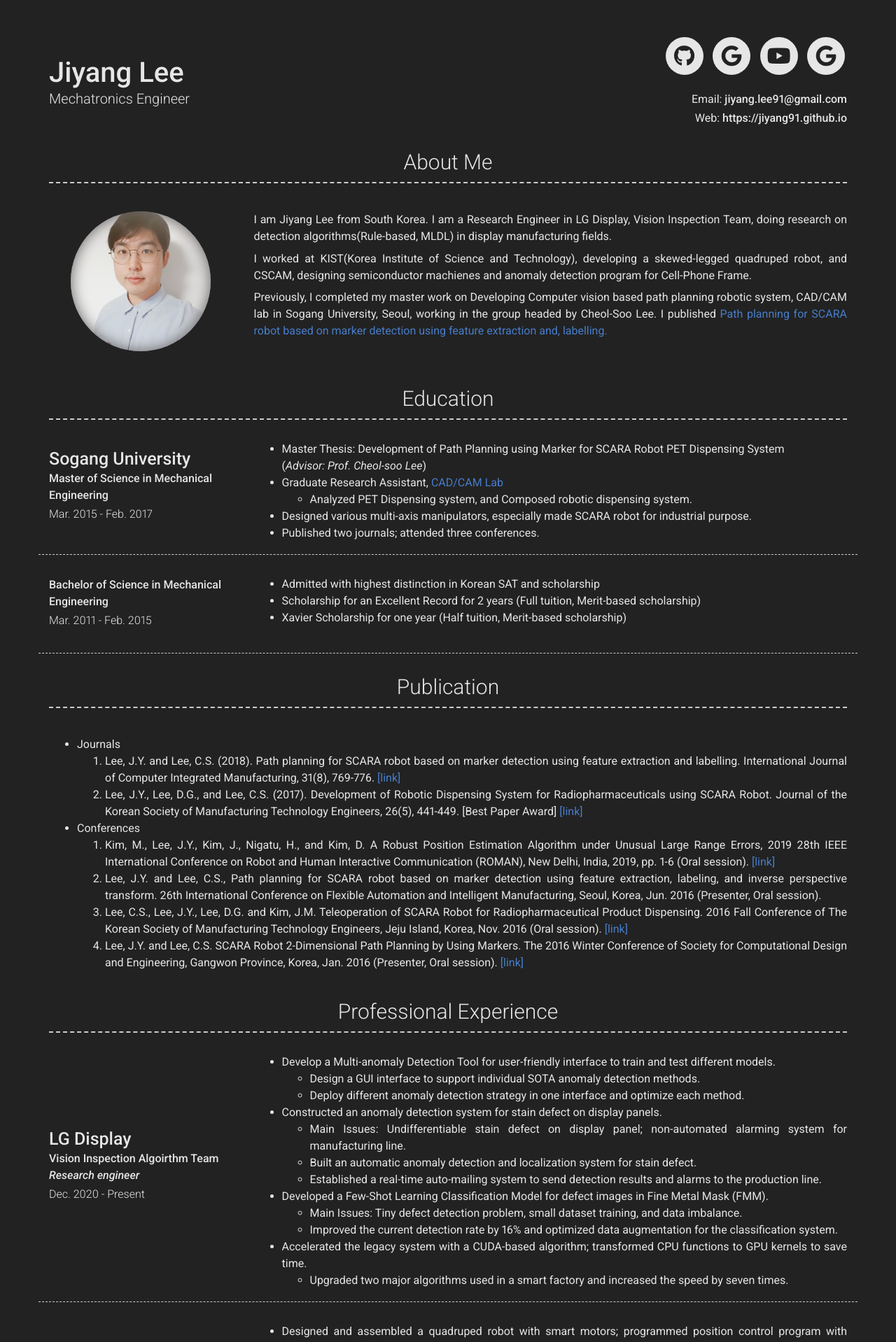
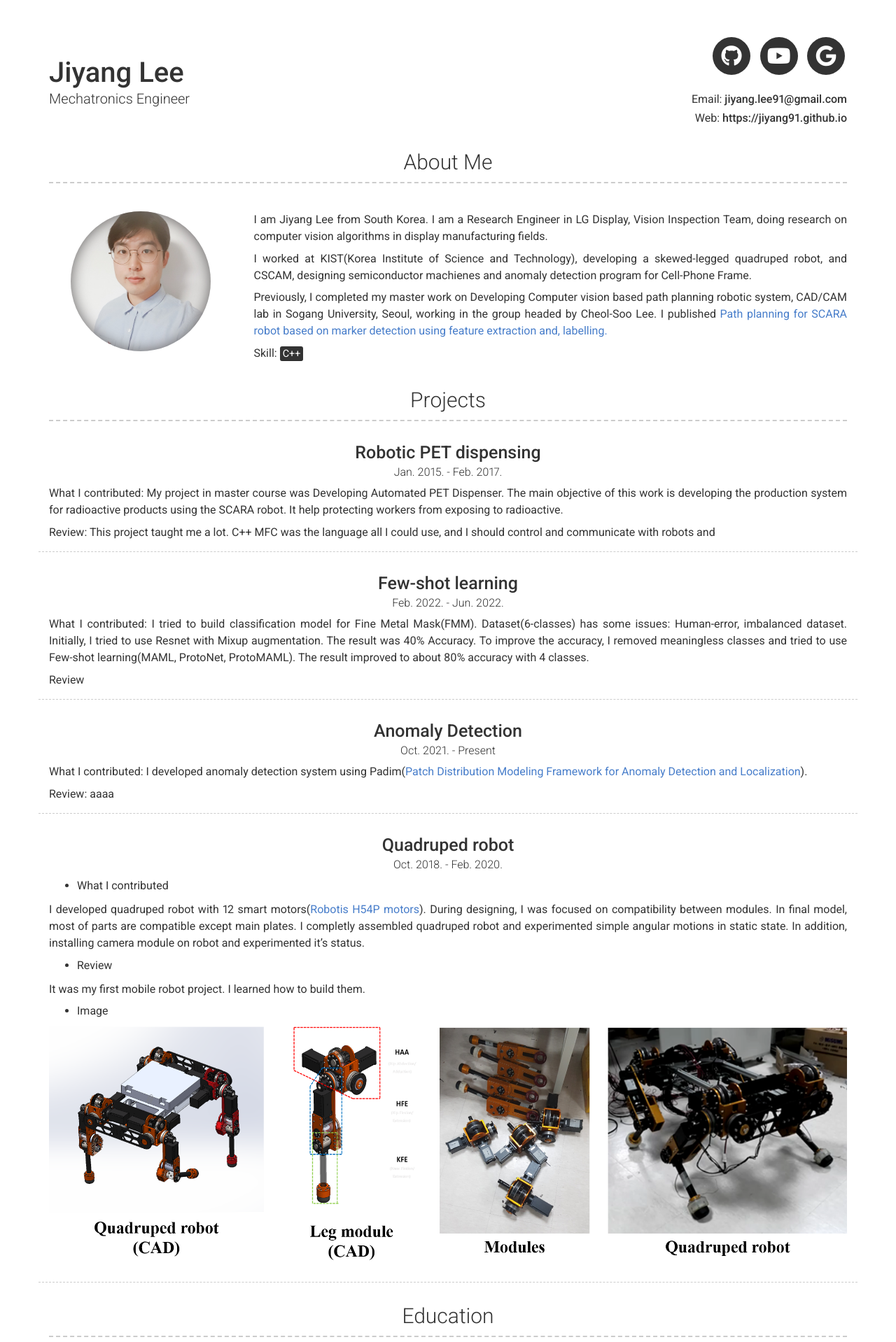
Before and after one commit to jiyang91/jiyang91.github.io, a Jekyll site: the page built from index.md, in a window 1280 px wide. Shown: the top 1918 px of the page at 70% size. Built offline with Jekyll 4.4.1, drawn with Linux system fonts in a browser that asks for light colours; nearby versions of some CDN libraries; some of the changed text lies outside the part shown.

Commit message:
Update_220606

```diff
--- a/_config.yml
+++ b/_config.yml
@@ -1,5 +1,5 @@
 # Site
-repository: Git repository where your resume will be hosted, only required if you are hosting on GitHub (eg. sproogen/modern-resume-theme)
+repository: jiyang91/jiyang91.github.io
 # favicon: Directory of your favicon (eg. images/favicon.ico)(optional)
 
 # Content configuration version
@@ -12,7 +12,7 @@ email: jiyang.lee91@gmail.com
 website: https://jiyang91.github.io
 
 # Dark Mode (true/false/never)
-darkmode: true
+darkmode: false
 
 # Social links
 # twitter_username: facespics
@@ -37,13 +37,67 @@ gtag: "G-2YPRTHGBR2"
 # about_title: About Me (Use this to override about section title)
 about_profile_image: images/jylee.jpg
 about_content: | # this will include new lines to allow paragraphs
-  I am Jiyang Lee from South Korea. I am a Research Engineer in LG Display, Vision Inspection Team, doing research on detection algorithms(Rule-based, MLDL) in display manufacturing fields.
+  I am Jiyang Lee from South Korea. I am a Research Engineer in LG Display, Vision Inspection Team, doing research on computer vision algorithms in display manufacturing fields.
 
   I worked at KIST(Korea Institute of Science and Technology), developing a skewed-legged quadruped robot, and CSCAM, designing semiconductor machienes and anomaly detection program for Cell-Phone Frame.
 
   Previously, I completed my master work on Developing Computer vision based path planning robotic system, CAD/CAM lab in Sogang University, Seoul, working in the group headed by Cheol-Soo Lee. I published <a href="https://www.tandfonline.com/doi/abs/10.1080/0951192X.2018.1429669">Path planning for SCARA robot based on marker detection using feature extraction and, labelling.</a>
 
+  Skill: <mark>C++</mark>
+
 content:
+  - title: Projects
+    layout: list
+    content:
+      - layout: top-middle
+        border: weak
+        title: Robotic PET dispensing
+        sub_title:
+        caption: Jan. 2015. - Feb. 2017.
+        description: |
+          What I contributed: My project in master course was Developing Automated PET Dispenser. The main objective of this work is developing the production system for radioactive products using the SCARA robot. It help protecting workers from exposing to radioactive.
+
+          Review: This project taught me a lot. C++ MFC was the language all I could use, and I should control and communicate with robots and
+
+      - layout: top-middle
+        title: Few-shot learning
+        sub_title:
+        caption: Feb. 2022. - Jun. 2022.
+        border: weak
+        description: |
+          What I contributed: I tried to build classification model for Fine Metal Mask(FMM). Dataset(6-classes) has some issues: Human-error, imbalanced dataset. Initially, I tried to use Resnet with Mixup augmentation. The result was 40% Accuracy. To improve the accuracy, I removed meaningless classes and tried to use Few-shot learning(MAML, ProtoNet, ProtoMAML). The result improved to about 80% accuracy with 4 classes.
+
+          Review
+
+      - layout: top-middle
+        title: Anomaly Detection
+        sub_title:
+        caption: Oct. 2021. - Present
+        border: weak
+        description: |
+          What I contributed: I developed anomaly detection system using Padim(<a href="https://arxiv.org/abs/2011.08785">Patch Distribution Modeling Framework for Anomaly Detection and Localization<a/>).
+
+          Review: aaaa
+
+      - layout: top-middle
+        border: weak
+        title: Quadruped robot
+        caption: Oct. 2018. - Feb. 2020.
+        sub_title:
+        description: |
+
+          - What I contributed
+
+          I developed quadruped robot with 12 smart motors(<a href="https://www.robotis.com/shop/list.php?ca_id=203010">Robotis H54P motors<a/>). During designing, I was focused on compatibility between modules. In final model, most of parts are compatible except main plates. I completly assembled quadruped robot and experimented simple angular motions in static state. In addition, installing camera module on robot and experimented it's status.
+
+          - Review
+
+          It was my first mobile robot project. I learned how to build them.
+
+          - Image
+
+          ![alt text](./images/Quadrupedrobot.png "Trees")
+
   - title: Education
     layout: list
     border: weak
@@ -74,7 +128,8 @@ content:
     content: |
       - Journals
         1.	Lee, J.Y. and Lee, C.S. (2018). Path planning for SCARA robot based on marker detection using feature extraction and labelling. International Journal of Computer Integrated Manufacturing, 31(8), 769-776.   <a href="https://www.tandfonline.com/doi/abs/10.1080/0951192X.2018.1429669">[link]<a/>
-        2.	Lee, J.Y., Lee, D.G., and Lee, C.S. (2017). Development of Robotic Dispensing System for Radiopharmaceuticals using SCARA Robot. Journal of the Korean Society of Manufacturing Technology Engineers, 26(5), 441-449. [Best Paper Award]   <a href="https://www.dbpia.co.kr/Journal/articleDetail?nodeId=NODE07256079">[link]<a/><br/>
+        2.	Lee, J.Y., Lee, D.G., and Lee, C.S. (2017). Development of Robotic Dispensing System for Radiopharmaceuticals using SCARA Robot. Journal of the Korean Society of Manufacturing Technology Engineers, 26(5), 441-449. [Best Paper Award]   <a href="https://www.dbpia.co.kr/Journal/articleDetail?nodeId=NODE07256079">[link]<a/>
+
 
       - Conferences
         3.	Kim, M., Lee, J.Y., Kim, J., Nigatu, H., and Kim, D. A Robust Position Estimation Algorithm under Unusual Large Range Errors, 2019 28th IEEE International Conference on Robot and Human Interactive Communication (ROMAN), New Delhi, India, 2019, pp. 1-6 (Oral session).   <a href="https://www.researchgate.net/profile/Hassen_Nigatu/publication/338588210_A_Robust_Position_Estimation_Algorithm_under_Unusual_Large_Range_Errors/links/60ab49f8299bf1031fc43005/A-Robust-Position-Estimation-Algorithm-under-Unusual-Large-Range-Errors.pdf">[link]<a/>
@@ -130,68 +185,13 @@ content:
           -	(Client: Samsung Electro-Mechanics) Designed mechanisms and components to build a high-precision, high-stability XRF inspection machine using Autodesk Inventor; created and managed BOM list.
           -	(Client: Samsung Display) Constructed a loading machine and buffer machine in the T-bending manufacturing line for OLED; modified parts designs and diagrams, and created and managed BOM list.
 
-  - title: Projects
-    layout: list
-    border: weak
-    content:
-      - layout: left
-        title: Robotic PET dispensing
-        border: weak
-        description: |
-          - What I contributed
-
-              My project in master course was Developing Automated PET Dispenser.
-
-              The main objective of this work is developing the production system for radioactive products using the SCARA robot.
-
-              It help protecting workers from exposing to radioactive.
-
-          - Review
-
-              This project taught me a lot. C++ MFC was the language all I could use, and I should control and communicate with robots and
-
-      - layout: left
-        title: Few-shot learning
-        border: weak
-        description: |
-          - What I contributed
-
-              I tried to build classification model for Fine Metal Mask(FMM). Dataset(6-classes) has some issues: Human-error, imbalanced dataset. Initially, I tried to use Resnet with Mixup augmentation. The result was 40% Accuracy. To improve the accuracy, I removed meaningless classes and tried to use Few-shot learning(MAML, ProtoNet, ProtoMAML). The result improved to about 80% accuracy with 4 classes.
-
-          - Review
-
-      - layout: left
-        title: Anomaly Detection
-        border: weak
-        description: |
-          - What I contributed
-
-              I developed anomaly detection system using Padim(<a href="https://arxiv.org/abs/2011.08785">Patch Distribution Modeling Framework for Anomaly Detection and Localization<a/>).
-
-          - Review
-              aaaa
-
-      - layout: left
-        title: Quadruped robot
-        border: weak
-        description: |
-          ![alt text](./images/IMG_20191010_185243.jpg "Trees")
-
-          - What I contributed
-
-              I developed quadruped robot with smart motor. During designing, I was focused on compatibility between modules. In final model, most of parts are compatible except main plates. I completly assembled quadruped robot and experimented simple angular motions in static state. In addition, installing camera module on robot and experimented it's status.
-
-          - Review
-
-              I did a mistake during designing this robot: wrongly using Smart motor. I tried my motor ratio for extending velocity range. However, this decision made system and design weaker. Complex design had a negative influence on not only weigth but also mechanism. It must be better to use motor as it is.
-
 # Footer
-footer_show_references: true
+footer_show_references: false
 # references_title: References on request (Override references text)
 
 # Build settings
 # theme: modern-resume-theme (Use this is you are hosting your resume yourself)
-remote_theme: sproogen/modern-resume-theme (Use this if you are hosting your resume on GitHub)
+remote_theme: sproogen/resume-theme
 
 sass:
   sass_dir: _sass
--- a/_includes/header.html
+++ b/_includes/header.html
@@ -31,13 +31,6 @@
           <li>
             <a target="_blank" href="https://github.com/{{ site.github_username| cgi_escape | escape }}" class="button button--sacnite button--round-l">
               <i class="fab fa-github" title="Github link"></i>
-            </a>
-          </li>
-        {%- endif -%}
-        {%- if site.googlescholar_username -%}
-          <li>
-            <a target="_blank" href="https://scholar.google.com/citations?user={{ site.github_username| cgi_escape | escape }}" class="button button--sacnite button--round-l">
-              <i class="fab fa-google" title="Google Scholar link"></i>
             </a>
           </li>
         {%- endif -%}
--- a/_sass/modern-resume-theme.scss
+++ b/_sass/modern-resume-theme.scss
@@ -110,6 +110,19 @@
         font-weight: 500;
       }
     }
+
+    h5 {
+      margin-bottom: 0.1rem;
+      font-weight: 2000;
+
+      @media print {
+        margin-bottom: 0.2rem;
+      }
+
+      a {
+        font-weight: 2000;
+      }
+    }
   }
 }
 
```
Also changed, not shown: images/Quadrupedrobot.png (added), images/Quadrupedrobot_CAD.png (added), images/panoramicview.png (added).
